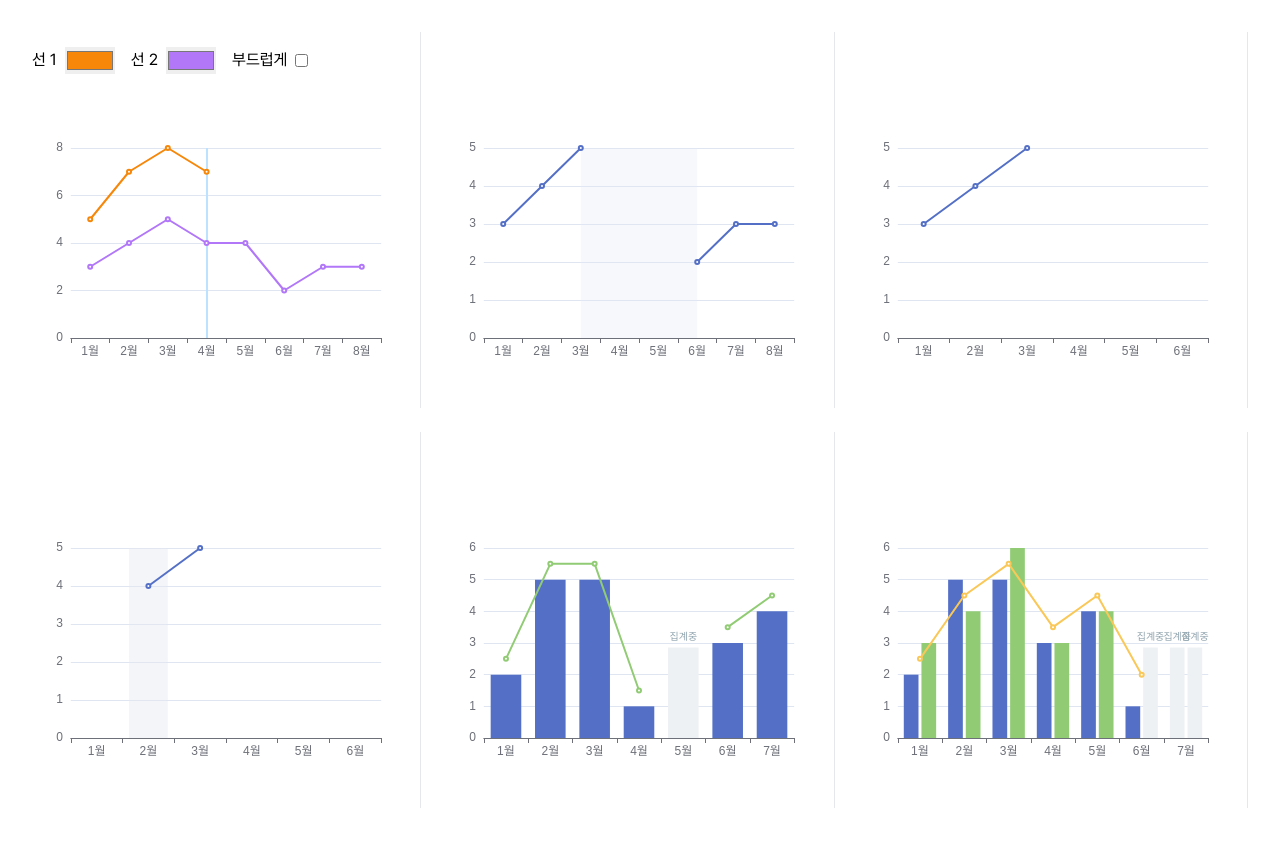
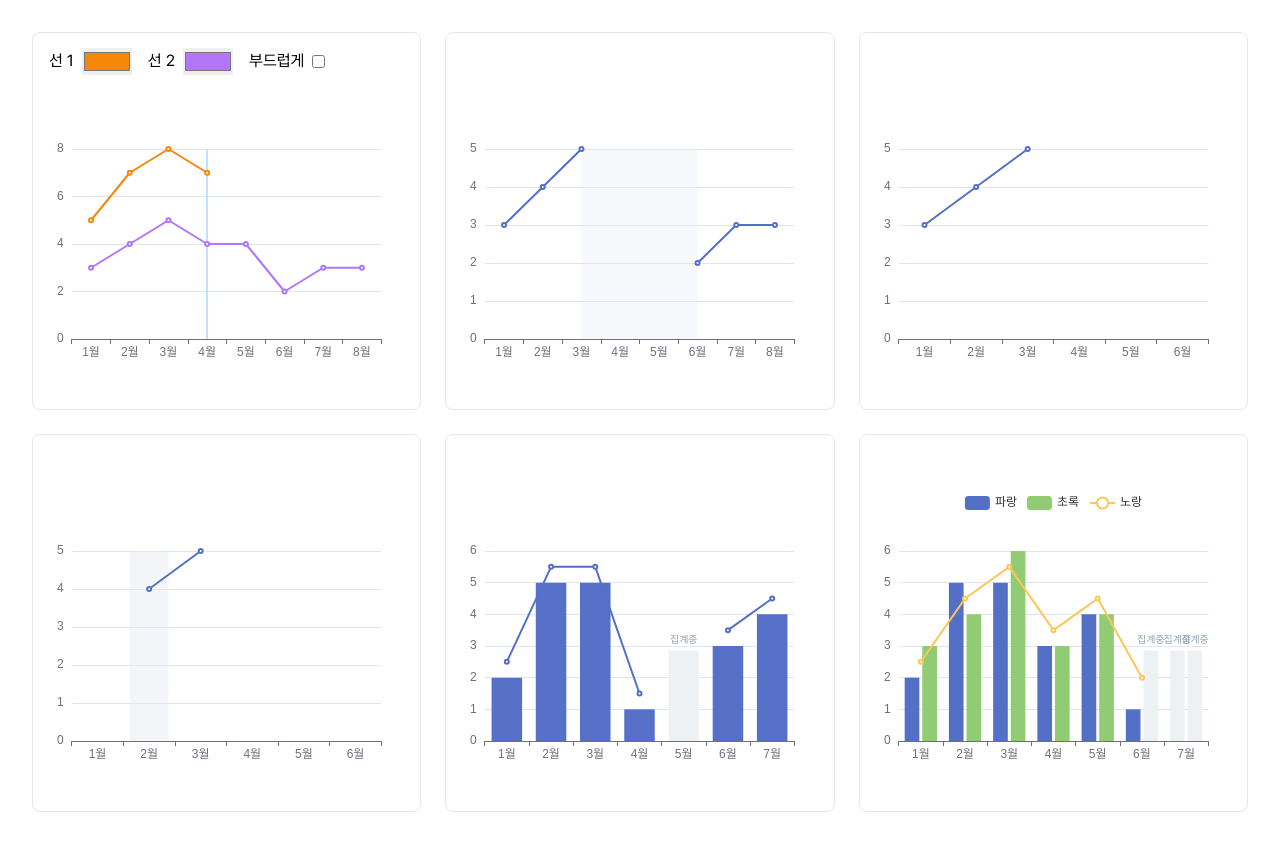
Before and after one commit to PerlPark/echart-playground, a Next.js app: page /presentation in a window 1280 px wide. Built offline with nearby package versions, Linux system fonts and the light colour scheme.

Commit message:
mod: 바 차트 2 보완

```diff
--- a/src/app/presentation/page.tsx
+++ b/src/app/presentation/page.tsx
@@ -10,15 +10,29 @@ import lineChartOption4 from '@/configs/line4';
 import useToggle from '@/useToggle';
 import { useState } from 'react';
 
+import null2집계중 from '@/utils';
+
 const Presentation = () => {
   const [color, setColor] = useState('#f68709');
   const [color2, setColor2] = useState('#b177f8');
   const [isSmooth, toggleIsSmooth] = useToggle();
 
+  const rawData1 = [2, 5, 5, 3, 4, 1, null];
+  const rawData2 = [3, 4, 6, 3, 4, null, null];
+  const data1 = null2집계중(rawData1);
+  const data2 = null2집계중(rawData2);
+  const data3 = [2.5, 4.5, 5.5, 3.5, 4.5, 2, null];
+  const datas = [data1, data2, data3];
+  const [tooltip, setTooltip] = useState<any>({
+    show: false,
+    name: '',
+    value: 0,
+  });
+
   return (
-    <div className="grid grid-cols-3 gap-6 w-full p-8">
-      <div className="border-r">
-        <div className="flex gap-4 items-center h-14">
+    <div className="grid md:grid-cols-2 lg:grid-cols-3 gap-6 w-full p-8">
+      <div className="border rounded-lg">
+        <div className="flex gap-4 items-center h-14 px-4">
           <div>
             <label className="flex gap-2 items-center">
               선 1
@@ -52,25 +66,49 @@ const Presentation = () => {
         </div>
         <Chart option={lineChartOption1({ isSmooth, color, color2 })} />
       </div>
-      <div className="border-r">
+      <div className="border rounded-lg">
         <div className="flex gap-4 items-center h-14"></div>
         <Chart option={lineChartOption2({})} />
       </div>
-      <div className="border-r">
+      <div className="border rounded-lg">
         <div className="flex gap-4 items-center h-14"></div>
         <Chart option={lineChartOption3({})} />
       </div>
-      <div className="border-r">
+      <div className="border rounded-lg">
         <div className="flex gap-4 items-center h-14"></div>
         <Chart option={lineChartOption4({})} />
       </div>
-      <div className="border-r">
+      <div className="border rounded-lg">
         <div className="flex gap-4 items-center h-14"></div>
         <Chart option={barChartOption1({})} />
       </div>
-      <div className="border-r">
+      <div className="border rounded-lg">
         <div className="flex gap-4 items-center h-14"></div>
-        <Chart option={barChartOption2({})} />
+        {tooltip.show && (
+          <div className="absolute bg-slate-600 text-white px-3 py-2 z-10 rounded">
+            {tooltip.name}
+            <br />
+            {tooltip.value}
+          </div>
+        )}
+        <Chart
+          option={barChartOption2({
+            data1,
+            data2,
+            data3,
+            selectTooltip: (params) => {
+              const valueData = datas[params.seriesIndex][params.dataIndex];
+              const value =
+                typeof valueData === 'number' ? valueData : '집계중입니다.';
+
+              setTooltip({
+                show: true,
+                name: params.seriesName + params.name,
+                value,
+              });
+            },
+          })}
+        />
       </div>
     </div>
   );
--- a/src/components/presentation/Chart.tsx
+++ b/src/components/presentation/Chart.tsx
@@ -1,6 +1,6 @@
 'use client';
 
-import { useEffect, useRef } from 'react';
+import { useEffect, useRef, useState } from 'react';
 import * as echarts from 'echarts';
 
 type Props = {
@@ -9,17 +9,62 @@ type Props = {
 
 const Chart = ({ option }: Props) => {
   const chartRef = useRef(null);
-  const echartRef = useRef<echarts.ECharts | null>(null);
+  const [echart, setEchart] = useState<echarts.ECharts | null>(null);
 
   useEffect(() => {
     if (chartRef.current) {
-      echartRef.current = echarts.init(chartRef.current);
+      setEchart(echarts.init(chartRef.current));
     }
   }, []);
 
   useEffect(() => {
-    echartRef.current?.setOption(option, false);
-  }, [option]);
+    if (!echart) return;
+
+    echart.setOption(option, false);
+
+    if (option.selectTooltip) {
+      echart.on('click', function (params) {
+        option.selectTooltip(params);
+      });
+    }
+
+    if (option.mainColor && option.dimmedColor) {
+      echart.on('highlight', function () {
+        echart.setOption(
+          {
+            series: [
+              {
+                itemStyle: {
+                  color: option.dimmedColor,
+                },
+                lineStyle: {
+                  color: option.dimmedColor,
+                },
+              },
+            ],
+          },
+          false
+        );
+      });
+      echart.on('downplay', function (params) {
+        echart.setOption(
+          {
+            series: [
+              {
+                itemStyle: {
+                  color: option.mainColor,
+                },
+                lineStyle: {
+                  color: option.mainColor,
+                },
+              },
+            ],
+          },
+          false
+        );
+      });
+    }
+  }, [echart, option]);
 
   return <div ref={chartRef} className="h-80 w-full"></div>;
 };
--- a/src/configs/bar1.ts
+++ b/src/configs/bar1.ts
@@ -2,12 +2,12 @@ import null2집계중 from '@/utils';
 import tooltipConfig from '@/tooltip';
 
 const rawData1 = [2, 5, 5, 1, null, 3, 4];
-const rawData2 = [3, 4, 6, null, null, 3, 4];
 
 const data1 = null2집계중(rawData1);
-const data2 = null2집계중(rawData2);
 
 const barChartOption1 = ({ isSmooth = false }: any) => ({
+  mainColor: '#5570c6',
+  dimmedColor: '#c0c8e9',
   xAxis: {
     type: 'category',
     data: ['1월', '2월', '3월', '4월', '5월', '6월', '7월'],
@@ -26,6 +26,14 @@ const barChartOption1 = ({ isSmooth = false }: any) => ({
     {
       data: data1,
       type: 'bar',
+      itemStyle: {
+        color: '#5570c6',
+      },
+      emphasis: {
+        itemStyle: {
+          color: '#5570c6',
+        },
+      },
     },
     {
       data: [2.5, 5.5, 5.5, 1.5, null, 3.5, 4.5],
--- a/src/configs/bar2.ts
+++ b/src/configs/bar2.ts
@@ -1,13 +1,20 @@
-import null2집계중 from '@/utils';
-import tooltipConfig from '@/tooltip';
+import { 집계중List } from '@/utils';
 
-const rawData1 = [2, 5, 5, 3, 4, 1, null];
-const rawData2 = [3, 4, 6, 3, 4, null, null];
+type Params = {
+  isSmooth?: boolean;
+  selectTooltip: (params: any) => void;
+  data1: 집계중List;
+  data2: 집계중List;
+  data3: (number | null)[];
+};
 
-const data1 = null2집계중(rawData1);
-const data2 = null2집계중(rawData2);
-
-const barChartOption2 = ({ isSmooth = false }: any) => ({
+const barChartOption2 = ({
+  isSmooth = false,
+  selectTooltip,
+  data1,
+  data2,
+  data3,
+}: Params) => ({
   xAxis: {
     type: 'category',
     data: ['1월', '2월', '3월', '4월', '5월', '6월', '7월'],
@@ -15,25 +22,28 @@ const barChartOption2 = ({ isSmooth = false }: any) => ({
   yAxis: {
     type: 'value',
   },
-  tooltip: tooltipConfig((obj: any) => {
-    console.log(obj);
-    return `${
-      obj[0].axisValue
-    }<br/><strong style="font-weight:600;color:#02FF9A">${
-      obj[0].data.label ? '집계중입니다.' : obj[0].value ?? '데이터가 없습니다.'
-    }</strong>`;
-  }),
+  legend: {},
+  selectTooltip: selectTooltip,
   series: [
     {
       data: data1,
+      name: '파랑',
       type: 'bar',
+      emphasis: {
+        focus: 'series',
+      },
     },
     {
       data: data2,
+      name: '초록',
       type: 'bar',
+      emphasis: {
+        focus: 'series',
+      },
     },
     {
-      data: [2.5, 4.5, 5.5, 3.5, 4.5, 2, null],
+      data: data3,
+      name: '노랑',
       type: 'line',
       smooth: isSmooth,
       zlevel: 1,
--- a/src/utils.ts
+++ b/src/utils.ts
@@ -1,7 +1,24 @@
 const sum = (data: (number | null)[]) =>
   data.reduce<number>((p, c) => (c !== null ? p + c : p), 0);
 
-const null2집계중 = (data: (number | null)[]) =>
+export type 집계중List = (
+  | number
+  | {
+      value: number;
+      itemStyle: {
+        color: string;
+      };
+      label: {
+        show: boolean;
+        position: string;
+        color: string;
+        fontSize: number;
+        formatter: string;
+      };
+    }
+)[];
+
+const null2집계중 = (data: (number | null)[]): 집계중List =>
   data.map((v) =>
     v !== null
       ? v
```
